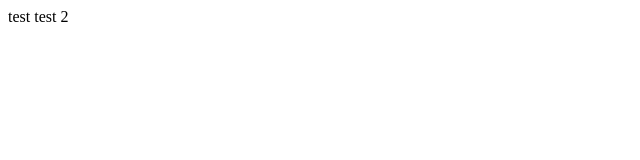
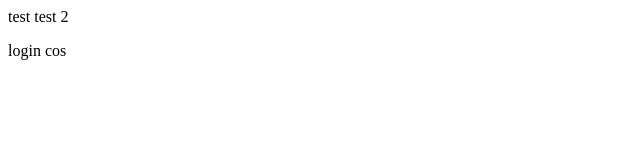
Before and after one commit to Bienias/sampleApp, a plain HTML site: page index.html in a window 1280 px wide. Shown: the full height of the page, 0-640 px from the left. Drawn offline with Linux system fonts and the light colour scheme.

Commit message:
login form

```diff
--- a/index.html
+++ b/index.html
@@ -2,6 +2,10 @@
     test
     <body>
         test 2
+        <p>
+            login cos
+        </p>
     </body>
 
+
 </html>
```
Also changed, not shown: login.html (added, +1 -0 lines).
